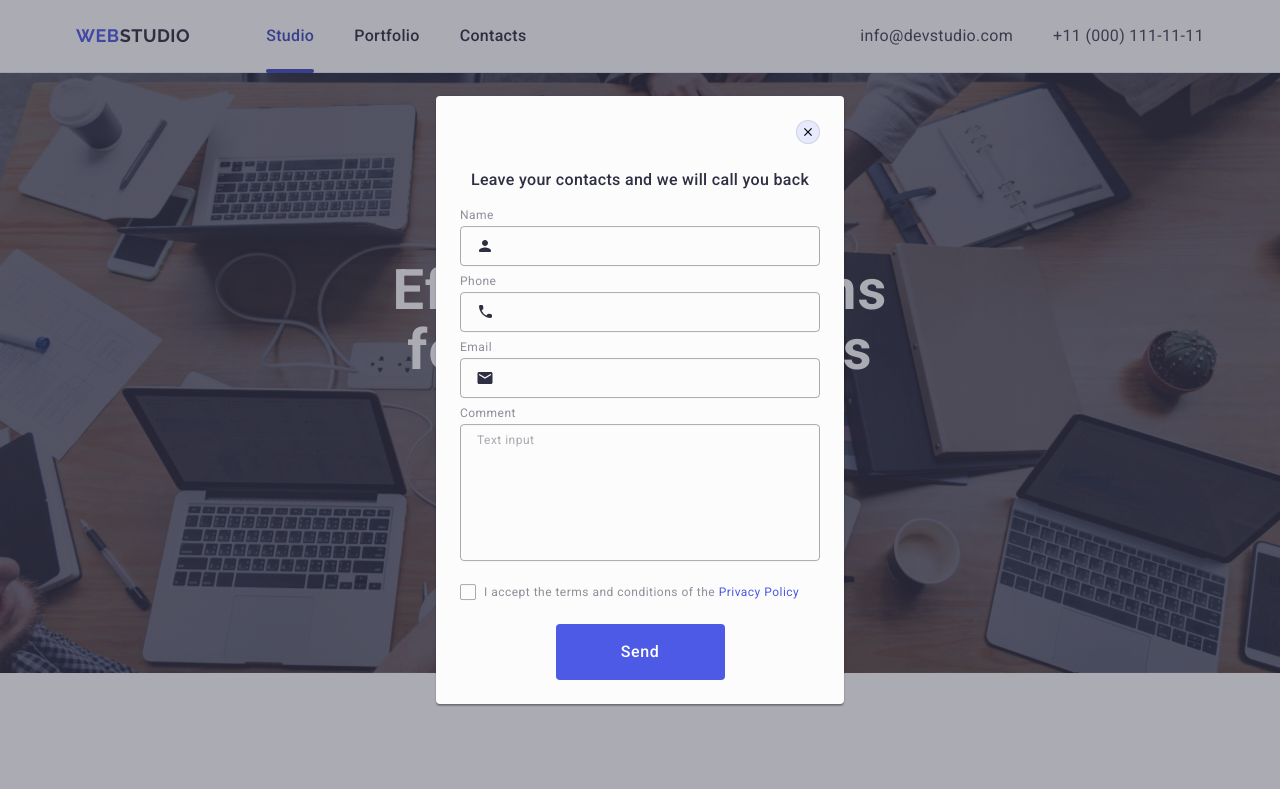
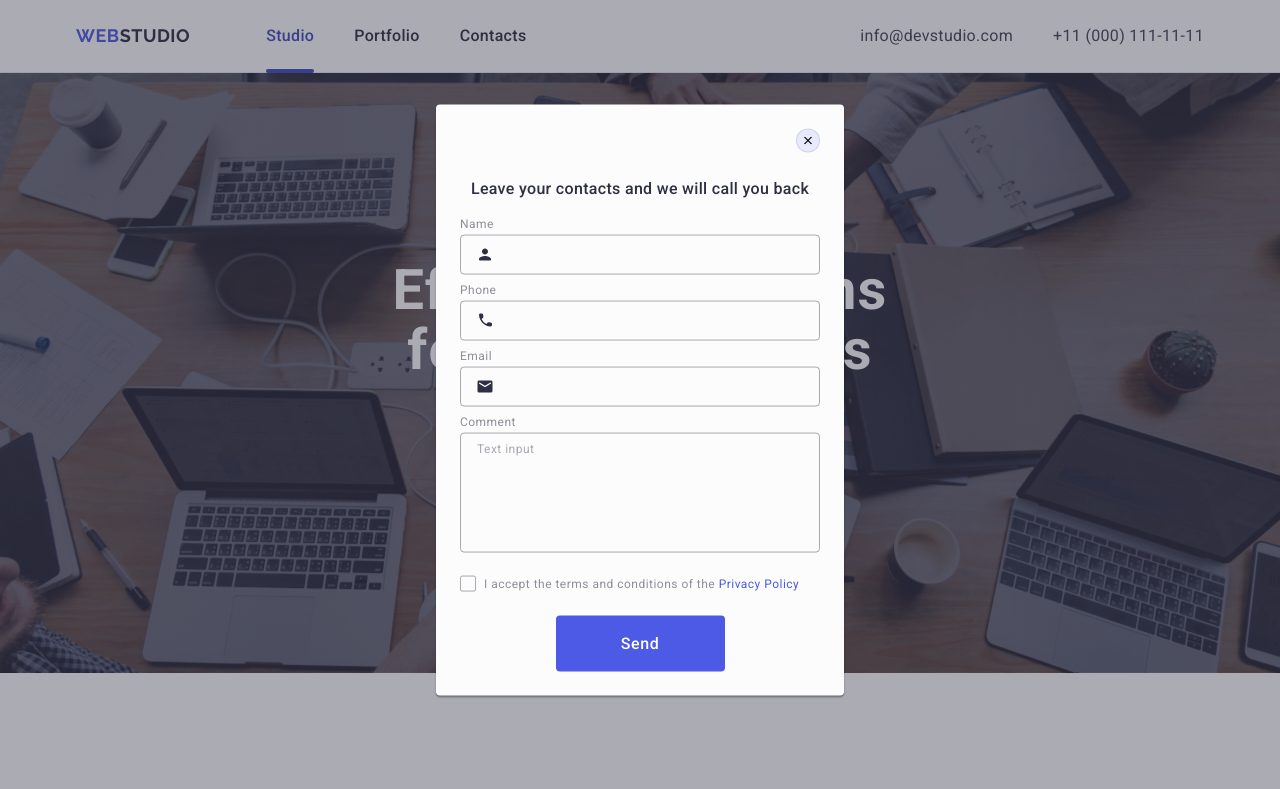
Before and after one commit to psv0782/goit-markup-hw-05, a plain HTML site: page index.html in a window 1280 px wide. Shown: the top 789 px of the page. Drawn offline with nearby package versions, Linux system fonts and the light colour scheme.

Commit message:
fixed textarea according comments

```diff
--- a/css/style.css
+++ b/css/style.css
@@ -737,8 +737,6 @@ img {
     letter-spacing: 0.04em;
     color: rgba(46, 47, 66, 0.4);
     resize: none;
-    min-height: 137px;
-    outline: none;
     border: 1px solid rgba(46, 47, 66, 0.4);
     border-radius: 4px;
     background-color: transparent;
```
